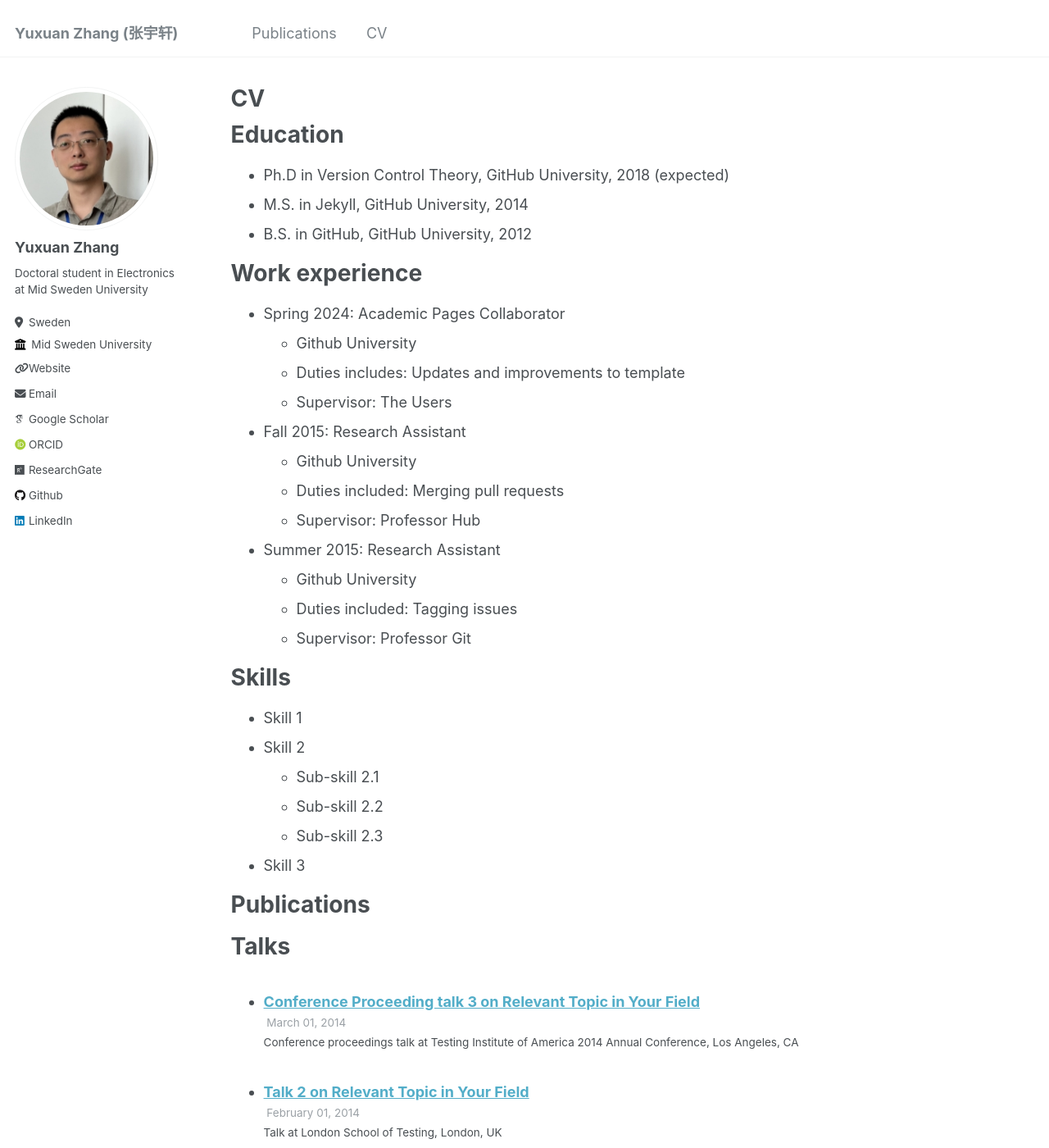
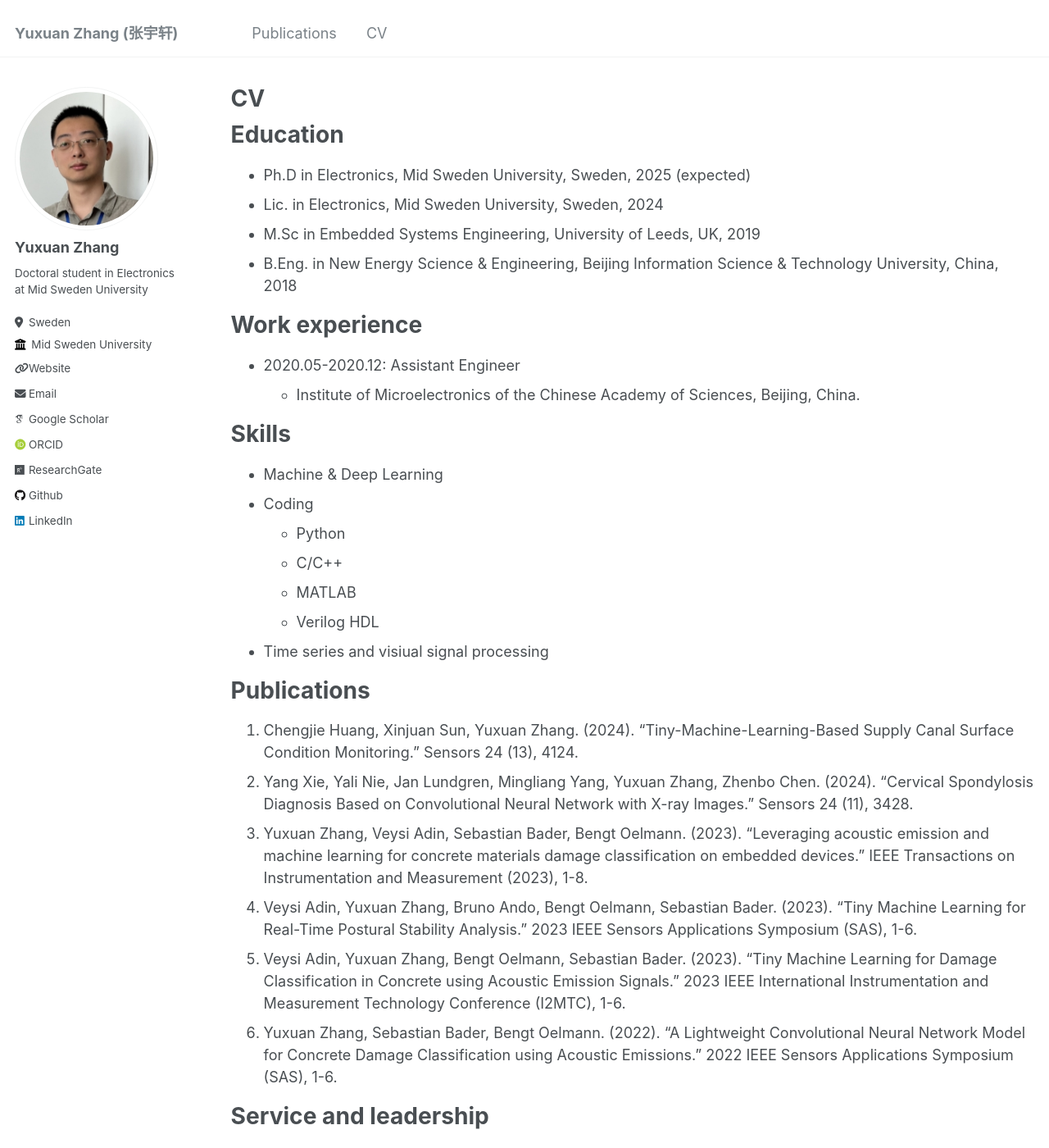
Before and after one commit to YuxuanZhang-96/YuxuanZhang-96.github.io, a Jekyll site: the page built from _pages/cv.md, in a window 1280 px wide and 1400 px high. Shown: the whole window at 82% size. Built offline with Jekyll 4.4.1, drawn with Linux system fonts in a browser that asks for light colours; some web fonts are replaced; some of the changed text lies outside the part shown.

Commit message:
Update cv.md

```diff
--- a/_pages/cv.md
+++ b/_pages/cv.md
@@ -11,53 +11,35 @@ redirect_from:
 
 Education
 ======
-* Ph.D in Version Control Theory, GitHub University, 2018 (expected)
-* M.S. in Jekyll, GitHub University, 2014
-* B.S. in GitHub, GitHub University, 2012
+* Ph.D in Electronics, Mid Sweden University, Sweden, 2025 (expected)
+* Lic. in Electronics, Mid Sweden University, Sweden, 2024
+* M.Sc in Embedded Systems Engineering, University of Leeds, UK, 2019
+* B.Eng. in New Energy Science & Engineering, Beijing Information Science & Technology University, China, 2018
 
 Work experience
 ======
-* Spring 2024: Academic Pages Collaborator
-  * Github University
-  * Duties includes: Updates and improvements to template
-  * Supervisor: The Users
-
-* Fall 2015: Research Assistant
-  * Github University
-  * Duties included: Merging pull requests
-  * Supervisor: Professor Hub
-
-* Summer 2015: Research Assistant
-  * Github University
-  * Duties included: Tagging issues
-  * Supervisor: Professor Git
+* 2020.05-2020.12: Assistant Engineer
+  * Institute of Microelectronics of the Chinese Academy of Sciences, Beijing, China.
 
 Skills
 ======
-* Skill 1
-* Skill 2
-  * Sub-skill 2.1
-  * Sub-skill 2.2
-  * Sub-skill 2.3
-* Skill 3
+* Machine & Deep Learning
+* Coding
+  * Python
+  * C/C++
+  * MATLAB
+  * Verilog HDL
+* Time series and visiual signal processing
 
 Publications
 ======
-  <ul>{% for post in site.publications reversed %}
-    {% include archive-single-cv.html %}
-  {% endfor %}</ul>
+1. Chengjie Huang, Xinjuan Sun, Yuxuan Zhang. (2024). "Tiny-Machine-Learning-Based Supply Canal Surface Condition Monitoring." Sensors 24 (13), 4124.
+2. Yang Xie, Yali Nie, Jan Lundgren, Mingliang Yang, Yuxuan Zhang, Zhenbo Chen. (2024). "Cervical Spondylosis Diagnosis Based on Convolutional Neural Network with X-ray Images." Sensors 24 (11), 3428.
+3. Yuxuan Zhang, Veysi Adin, Sebastian Bader, Bengt Oelmann. (2023). "Leveraging acoustic emission and machine learning for concrete materials damage classification on embedded devices." IEEE Transactions on Instrumentation and Measurement (2023), 1-8.
+4. Veysi Adin, Yuxuan Zhang, Bruno Ando, Bengt Oelmann, Sebastian Bader. (2023). "Tiny Machine Learning for Real-Time Postural Stability Analysis." 2023 IEEE Sensors Applications Symposium (SAS), 1-6.
+5. Veysi Adin, Yuxuan Zhang, Bengt Oelmann, Sebastian Bader. (2023). "Tiny Machine Learning for Damage Classification in Concrete using Acoustic Emission Signals." 2023 IEEE International Instrumentation and Measurement Technology Conference (I2MTC), 1-6.
+6. Yuxuan Zhang, Sebastian Bader, Bengt Oelmann. (2022). "A Lightweight Convolutional Neural Network Model for Concrete Damage Classification using Acoustic Emissions." 2022 IEEE Sensors Applications Symposium (SAS), 1-6.
 
-Talks
-======
-  <ul>{% for post in site.talks reversed %}
-    {% include archive-single-talk-cv.html  %}
-  {% endfor %}</ul>
-
-Teaching
-======
-  <ul>{% for post in site.teaching reversed %}
-    {% include archive-single-cv.html %}
-  {% endfor %}</ul>
 
 Service and leadership
 ======
```
